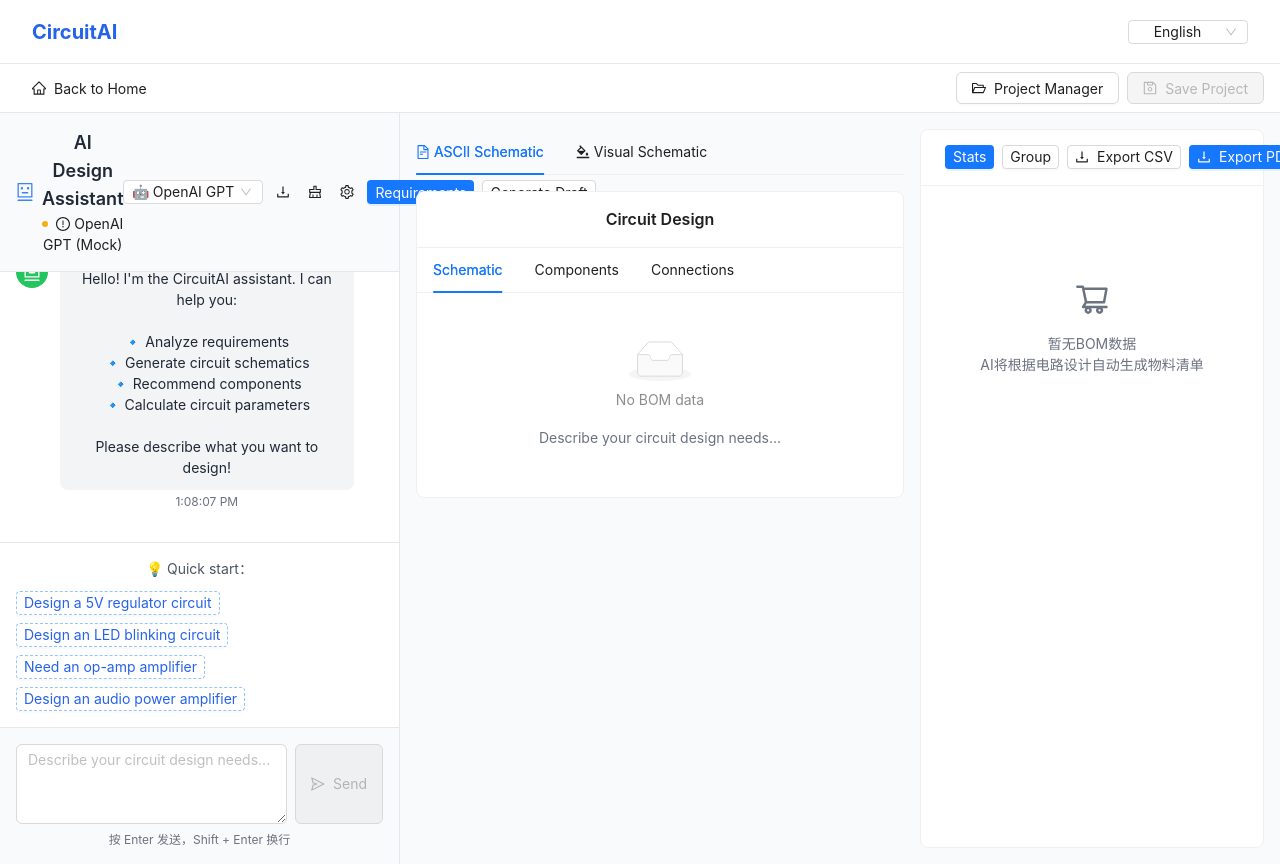
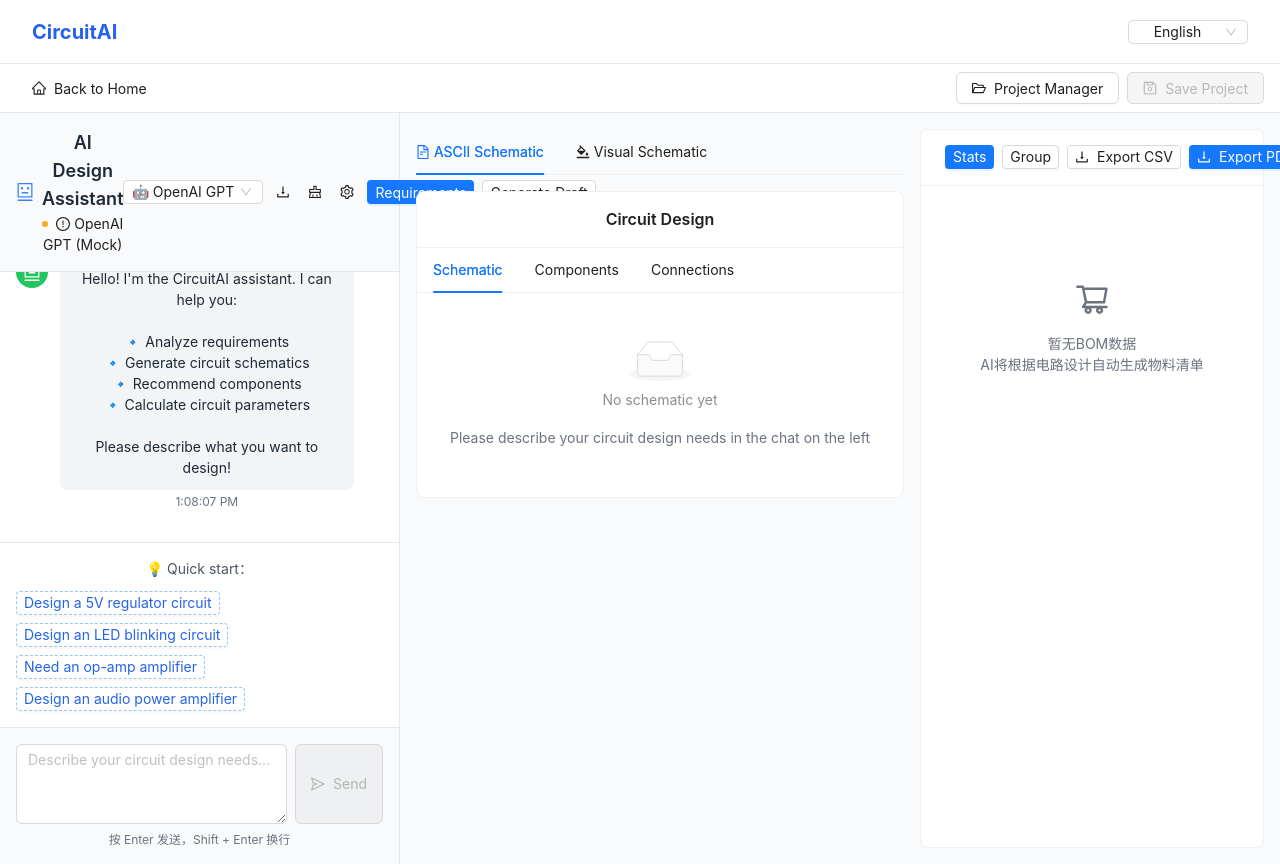
Before and after one commit to peyoba/CircuitAI, a React (Vite) app in the folder frontend/: page /design in a window 1280 px wide. Shown: the top 864 px of the page. Built offline with nearby package versions, Linux system fonts and the light colour scheme; the HTML template or start-up script is replaced by a standard one.

Commit message:
feat(i18n): add schematic empty hints; retry push later if network blocks

```diff
--- a/frontend/src/components/circuit/CircuitViewer.tsx
+++ b/frontend/src/components/circuit/CircuitViewer.tsx
@@ -78,10 +78,10 @@ const CircuitViewer = ({ circuitData, loading = false }: CircuitViewerProps) =>
     if (!circuitData?.ascii) {
       return (
         <Empty
-          description={t('no_bom')}
+          description={t('no_schematic')}
           image={Empty.PRESENTED_IMAGE_SIMPLE}
         >
-          <p className="text-gray-500">{t('input_placeholder')}</p>
+          <p className="text-gray-500">{t('schematic_hint')}</p>
         </Empty>
       )
     }
--- a/frontend/src/i18n/translations.ts
+++ b/frontend/src/i18n/translations.ts
@@ -71,6 +71,8 @@ export const translations = {
     export_pdf: 'Export PDF',
     no_bom: 'No BOM data',
     bom_hint: 'AI will auto-generate the bill of materials based on the design',
+    no_schematic: 'No schematic yet',
+    schematic_hint: 'Please describe your circuit design needs in the chat on the left',
     kinds_of_components: 'Kinds',
     total_quantity: 'Total Quantity',
     estimated_cost: 'Estimated Cost',
@@ -167,6 +169,8 @@ export const translations = {
     export_pdf: '导出PDF',
     no_bom: '暂无BOM数据',
     bom_hint: 'AI将根据电路设计自动生成物料清单',
+    no_schematic: '暂无电路图',
+    schematic_hint: '请在左侧描述您的电路设计需求',
     kinds_of_components: '种元件',
     total_quantity: '总数量',
     estimated_cost: '预估成本',
```
